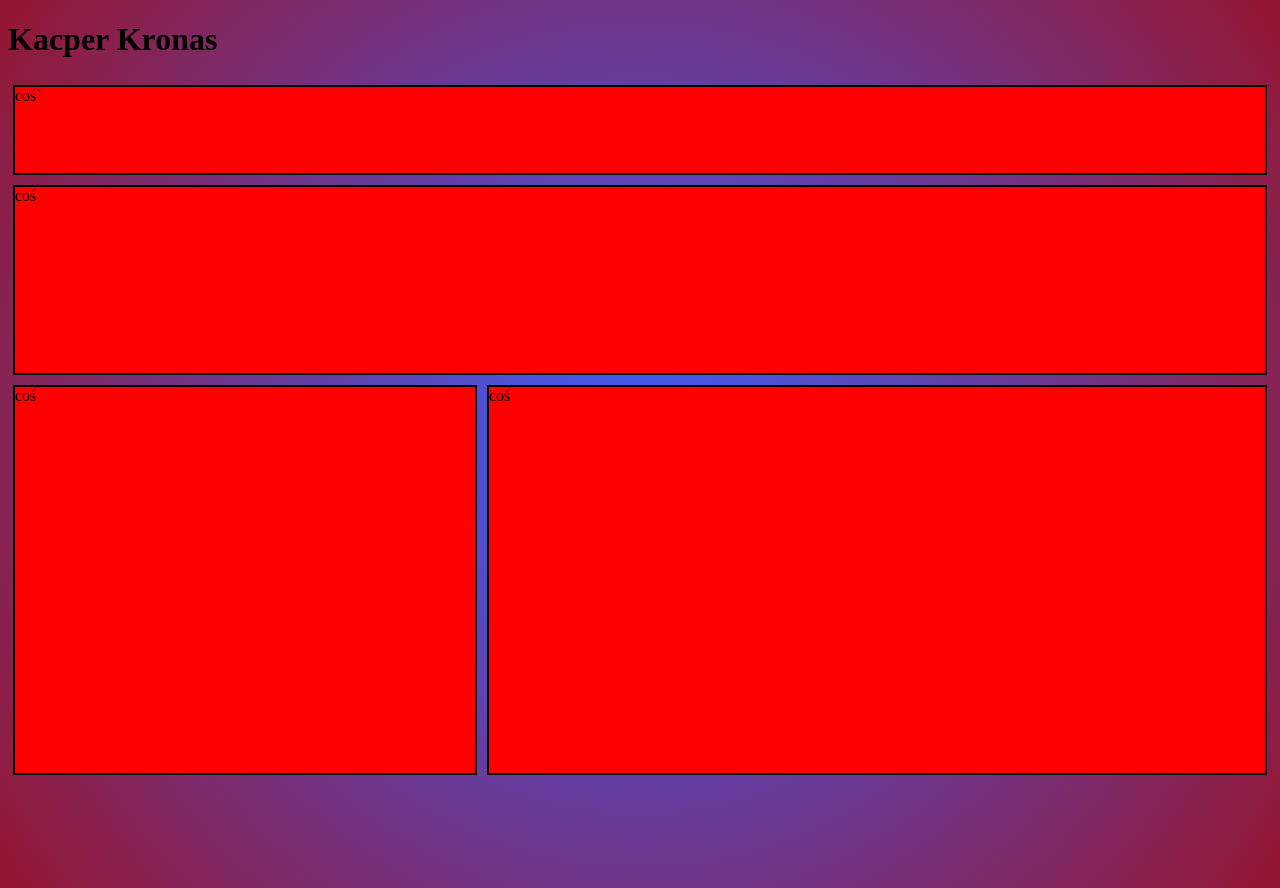
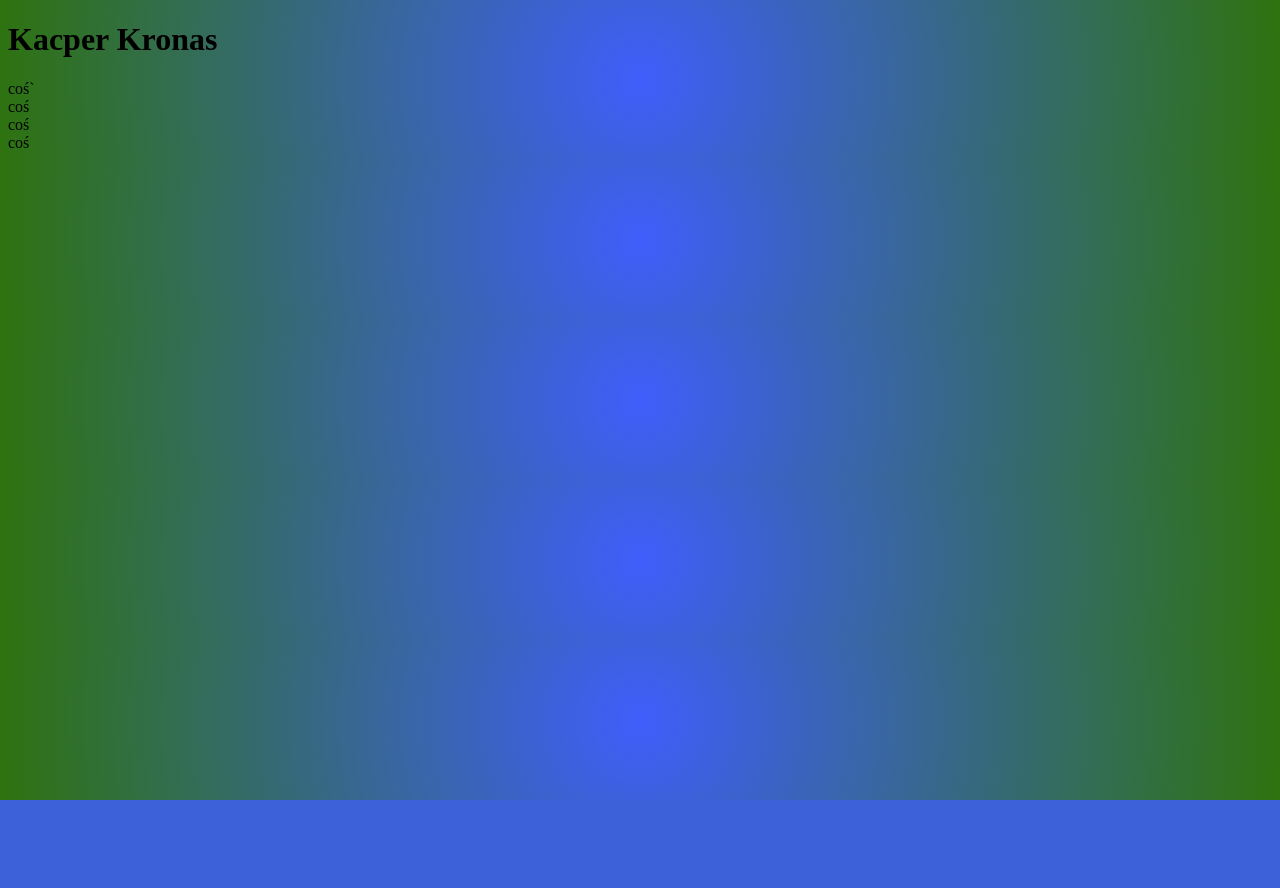
Before and after one commit to 3ti-2020/korona-01-kacper-kornas, a PHP site: page / in a window 1280 px wide. After the commit the page ends 800 px from the top, so only its background shows below. Run offline with PHP 8.4, Linux system fonts and the light colour scheme.

Commit message:
Add files via upload

```diff
--- a/style.css
+++ b/style.css
@@ -1,47 +1,19 @@
 body {
+    background-color: red;
     background: rgb(63,94,251);
-    background: radial-gradient(circle, rgba(63,94,251,1) 0%, rgba(150,22,48,1) 100%);
+background: radial-gradient(circle, rgba(63,94,251,1) 0%, rgba(46,115,15,1) 100%);
 }
-.grid-container {
-    display: grid;
+
+.container {
     height: 100vh;
     width: 100%;
-    grid-template-columns: repeat(8, 1fr);
-    grid-template-rows: repeat(8, 1fr);
+    display: flex;
+    align-items: center;
+    justify-content: center;
 }
 
-
-.box1 {
-    margin: 5px;
-    border: 2px solid black;
-    grid-column: 1/ 9;
-    grid-row: 1 / 2;
-    background-color: red;
+table, tr, td, th{
+    border: 1px solid darkred;
+    background:lightblue;
+    padding: 2px;
 }
-
-
-.box2{
-    margin: 5px;
-    border: 2px solid black;
-    grid-column: 1 / 9;
-    grid-row: 2 / 4;
-    background-color: red;
-}
-
-
-.box3{
-    margin: 5px;
-    grid-column: 4 / 9;
-    grid-row: 4 / 8;
-    border: 2px solid black;
-    background-color: red;
-}
-
-
-.box4{
-    margin: 5px;
-    grid-column: 1 / 4;
-    grid-row: 4 / 8;
-    border: 2px solid black;
-    background-color: red;
-}
```
Also changed, not shown: dane.php (added, +30 -0 lines), kornas.sql (added, +76 -0 lines).
